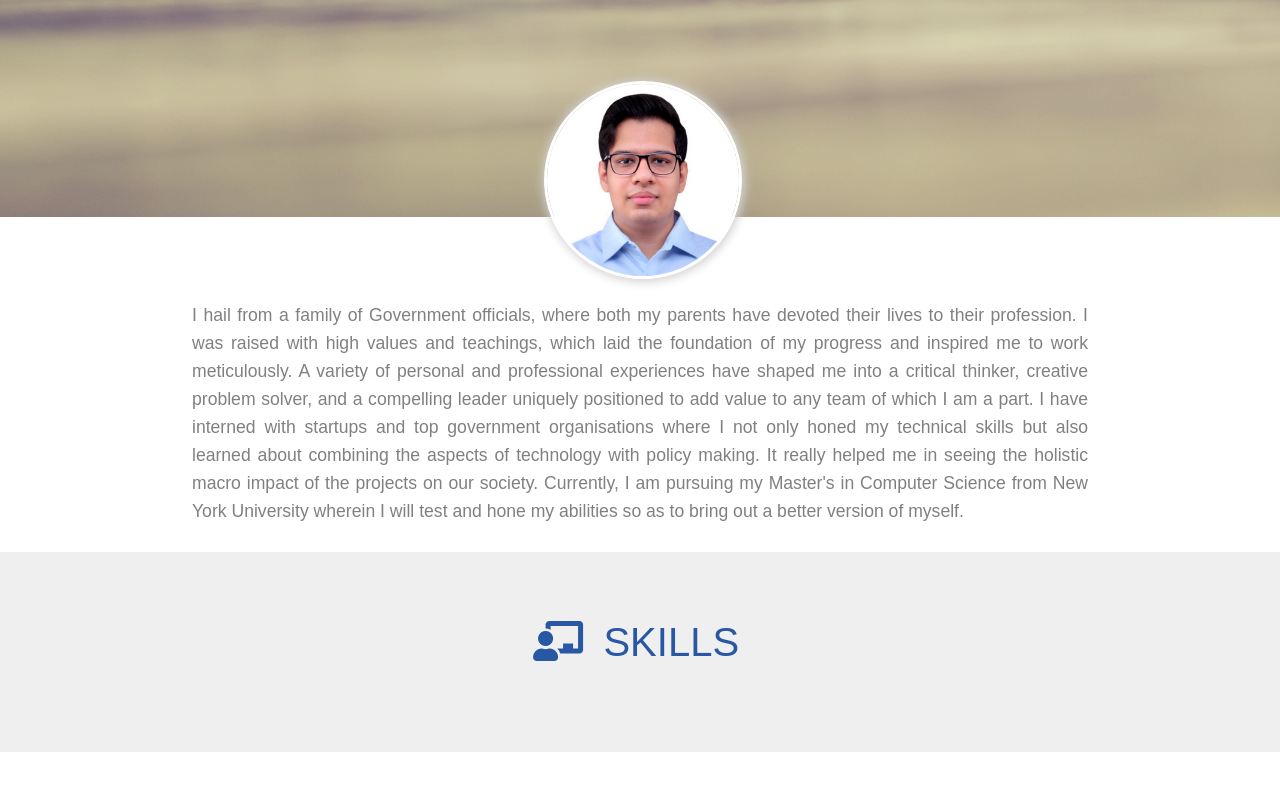
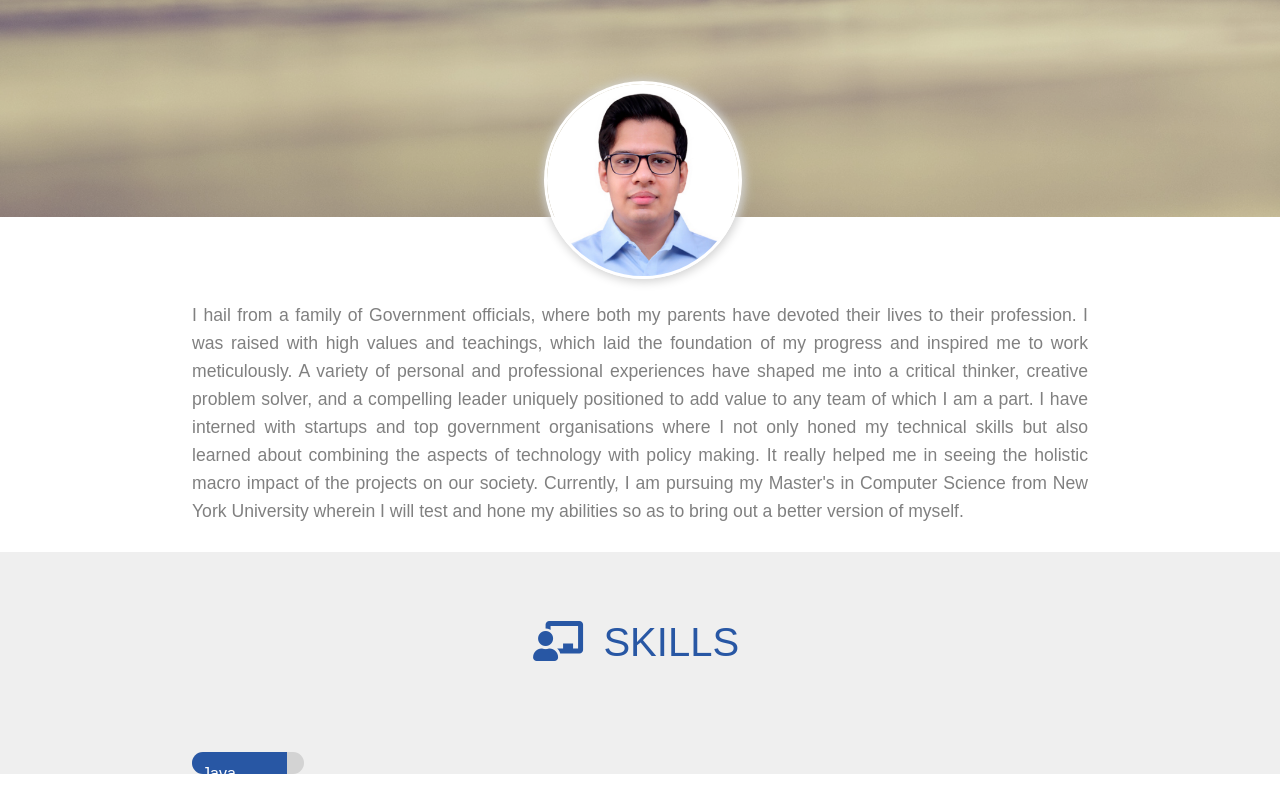
Before and after one commit to vikrambadhan/My-Resume, a plain HTML site: page index.html in a window 1280 px wide. Shown: the part 322-1108 px from the top of the page. Before the commit the page ends 1074 px from the top, so only its background shows below. Drawn offline with Linux system fonts and the light colour scheme.

Commit message:
Creating Skill Indicator

```diff
--- a/index.html
+++ b/index.html
@@ -85,7 +85,7 @@
             <div id="about-para">
 
                 <p>
-                     I hail from a family of Government officials, where both my parents have devoted their lives to their profession. I was raised with high values and teachings, which laid the foundation of my progress and inspired me to work meticulously. A variety of personal and professional experiences have shaped me into a critical thinker, creative problem solver, and a compelling leader uniquely positioned to add value to any team of which I am a part. I have interned with startups and top government organisations where I not only honed my technical skills but also learned about combining the aspects of technology with policy making. It really helped me in seeing the holistic macro impact of the projects on our society. Currently, I am pursuing my Master's in Computer Science from New York University wherein I will test and hone my abilities so as to bring out a better version of myself.
+                    I hail from a family of Government officials, where both my parents have devoted their lives to their profession. I was raised with high values and teachings, which laid the foundation of my progress and inspired me to work meticulously. A variety of personal and professional experiences have shaped me into a critical thinker, creative problem solver, and a compelling leader uniquely positioned to add value to any team of which I am a part. I have interned with startups and top government organisations where I not only honed my technical skills but also learned about combining the aspects of technology with policy making. It really helped me in seeing the holistic macro impact of the projects on our society. Currently, I am pursuing my Master's in Computer Science from New York University wherein I will test and hone my abilities so as to bring out a better version of myself.
 
             </div>
 
@@ -105,6 +105,11 @@
             <div class="skills-display">
 
                 <div class="skill-progress">
+                    <div class="eighty-five-percent mb-blue">
+                        <div class="skill-name">
+                            <span> Java </span>
+                        </div>
+                    </div>
 
                 </div>
 
--- a/style.css
+++ b/style.css
@@ -158,7 +158,23 @@ section:nth-child(2n + 1) {
     justify-content: space-between;
 }
 
+.skill-progress {
+    width: 7rem;
+    height: 1.4rem;
+    background-color: lightgrey;
+    border-radius: 0.8rem;
+    /*border: 2px solid black;*/
+}
 
+.skill-progress > div {
+    border-radius: 20px 0px 0px 20px;
+}
+
+.skill-name span {
+    color: white;
+    font-size: 1rem;
+    margin-left: 10px;
+}
 
 /* Common Margin Classes */
 .mb75px {
@@ -172,3 +188,15 @@ section:nth-child(2n + 1) {
     font-weight: 600;
 
 }
+
+.mb-blue {
+    background-color: #2857a4;
+}
+
+
+/*Percentage Classes */
+
+.eighty-five-percent {
+    width: 85%;
+    height: inherit;
+}
```
